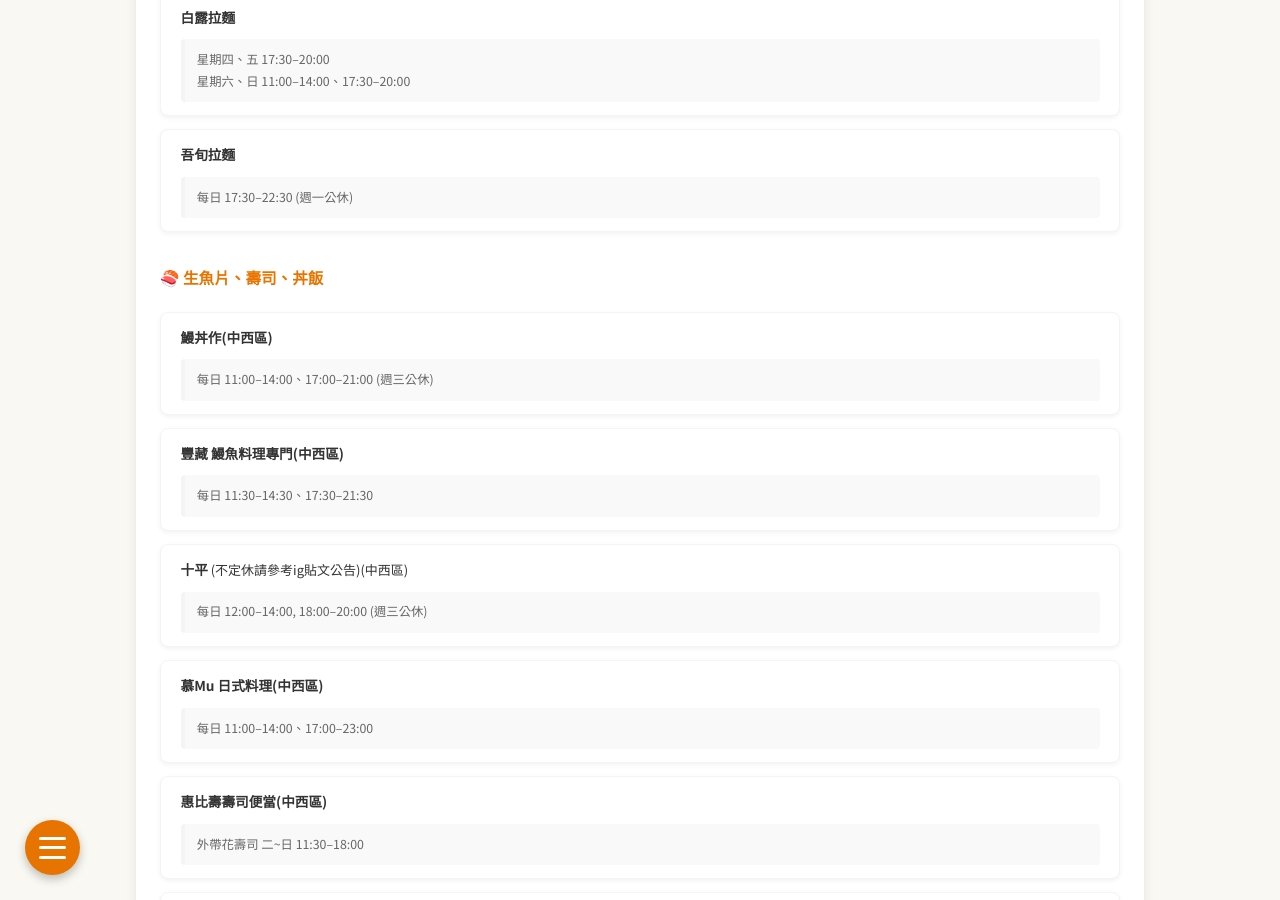
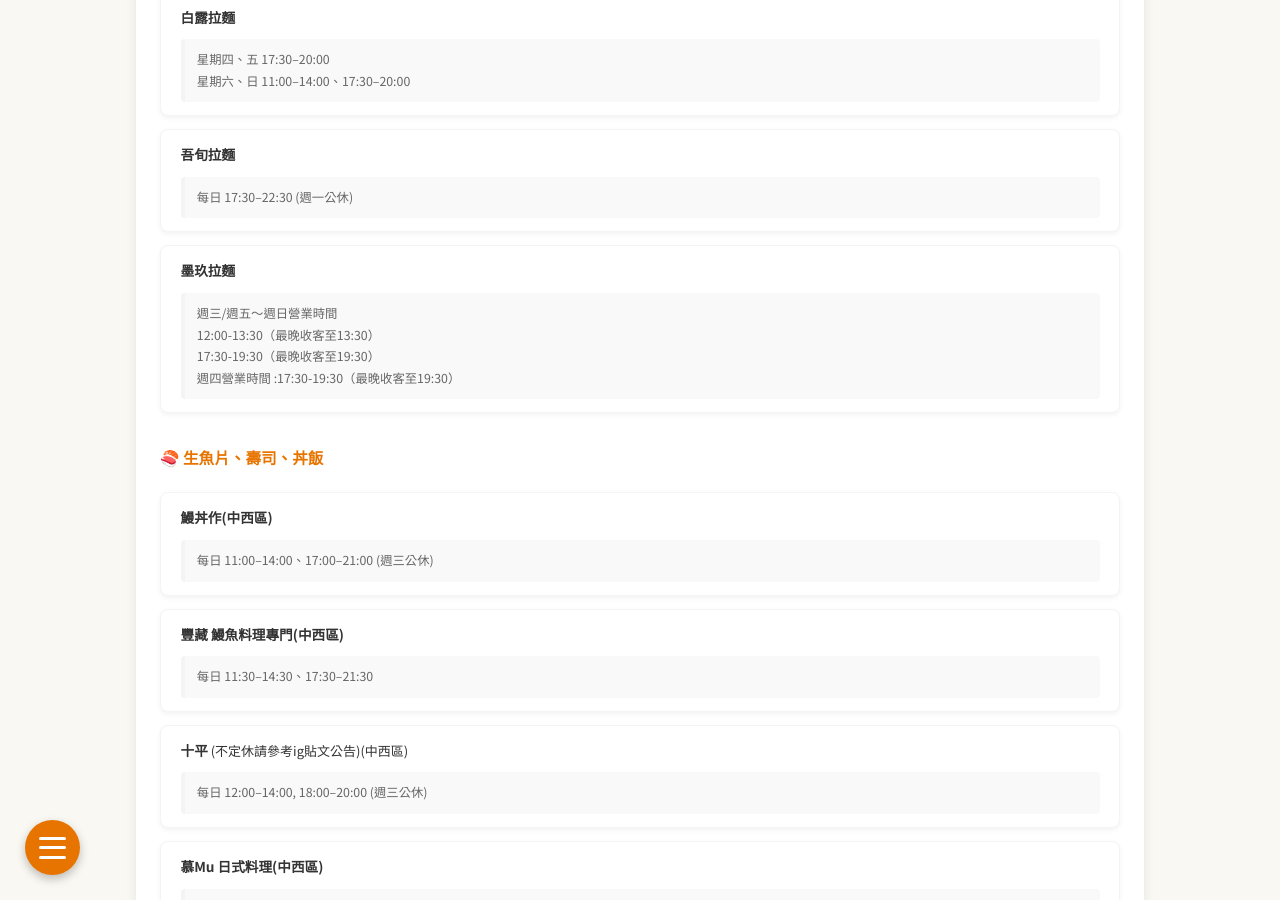
Before and after one commit to dssass/dssass.github.io, a Jekyll site: the page built from index.html, in a window 1280 px wide and 900 px high, scrolled down 13028 px. Built offline with Jekyll 4.4.1, drawn with Linux system fonts in a browser that asks for light colours; some of the changed text lies outside the part shown.

Commit message:
Update index.html

```diff
--- a/index.html
+++ b/index.html
@@ -243,6 +243,12 @@ title: 台南美食清單
     <li><a href="https://maps.app.goo.gl/7yUuss1kJpV4feGW6">白露拉麵</a><blockquote>星期四、五 17:30–20:00<br> 星期六、日 11:00–14:00、17:30–20:00</blockquote></li>
     <li><a href="https://maps.app.goo.gl/zaTqS7tJT9o3SzoEA">吾旬拉麵</a>
     <blockquote>每日 17:30–22:30 (週一公休)</blockquote></li>
+    <li><a href="https://maps.app.goo.gl/RkhxNNPhi4t1fwG57">墨玖拉麵</a>
+    <blockquote> 週三/週五～週日營業時間<br>
+    12:00-13:30（最晚收客至13:30）<br>
+    17:30-19:30（最晚收客至19:30）<br>
+    週四營業時間 :17:30-19:30（最晚收客至19:30）</blockquote></li>
+
 </ul>
 <h4 id="dinner-japanese"><strong class="orange-text">🍣 生魚片、壽司、丼飯</strong></h4>
 <ul>
@@ -523,6 +529,8 @@ title: 台南美食清單
 <h4 id="ncku-lunch-dinner">🍽️ 午/晚餐</h4>
 <h5><span class="brown-text">育樂街</span></h5>
 <ul>
+
+    <li><a href="https://maps.app.goo.gl/4AXyQkmSVdKzJPAVA">大醬川麵館</a><blockquote>一~五、日 11:00–14:00、16:30–20:30</blockquote></li>
     <li><a href="https://maps.app.goo.gl/kNPRHbAAg1jMGZjv7">餃場</a><blockquote>一~六 11:00–13:00、17:00–22:00</blockquote></li>
     <li><a href="https://maps.app.goo.gl/MoMqLNCm2VmUJMpc9">暖食堂 歐姆蛋包飯 </a><blockquote>二~日、16:00–20:00</blockquote></li>
     <li><a href="https://maps.app.goo.gl/kNPRHbAAg1jMGZjv7">元味屋和風洋食</a><blockquote>一~六 11:00–14:00、17:00–20:00</blockquote></li>
```
Also changed, not shown: other parts of index.html (+1 -1 lines).
